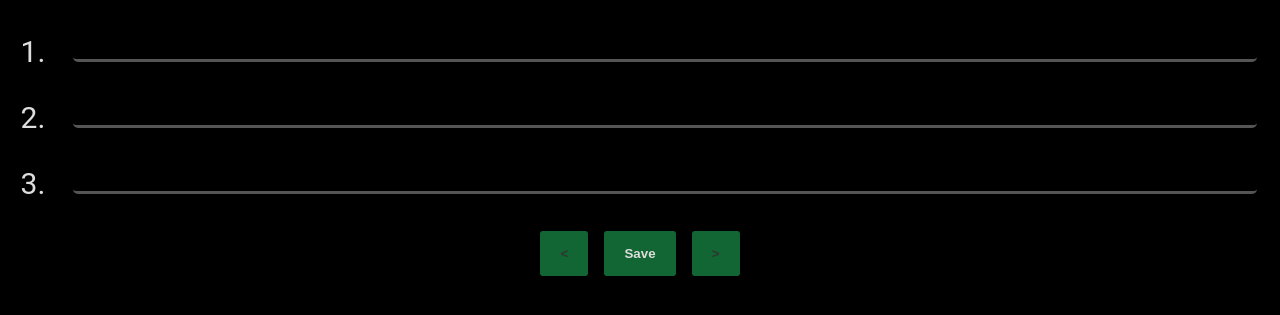
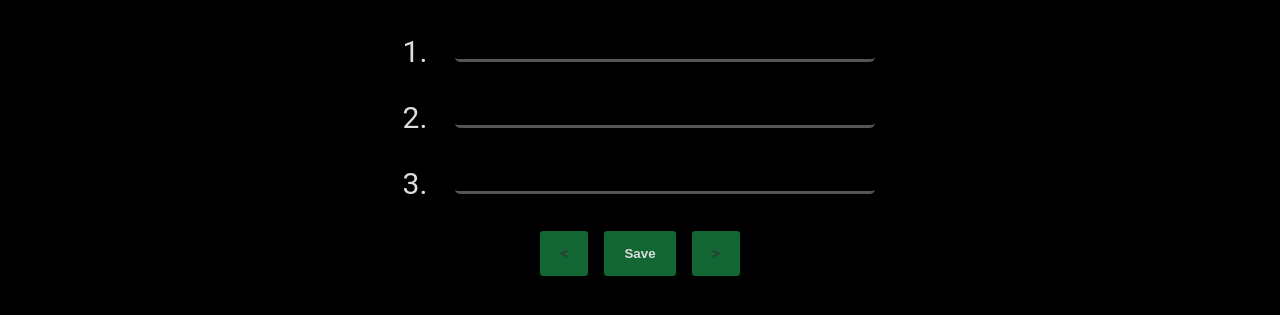
Before and after one commit to vanbsanne/PositiveThings, a plain HTML site: page index.html in a window 1280 px wide. Shown: the part 111-426 px from the top of the page. Drawn offline with Linux system fonts and the light colour scheme.

Commit message:
Fixed all now?

```diff
--- a/style.css
+++ b/style.css
@@ -3,6 +3,8 @@ body {
 	color: #163;
 	font-family: Roboto;
 	font-size: 25px;
+	max-width: 500px;
+	margin: 0 auto;
 }
 
 h1 {
@@ -33,8 +35,8 @@ label {
 
 input[type="text"] {
 	background-color: #000;
-	border: none !important;
-	border-bottom: 3px solid #555 !important;
+	border: none;
+	border-bottom: 3px solid #555;
 	color: #ddd;
 	font-size: 1em;
 	padding: 10px;
@@ -46,6 +48,7 @@ input[type="text"] {
 
 input[type=text]:focus {
 	outline: none;
+	border-bottom: 3px solid #163;
 }
 
 button {
```
